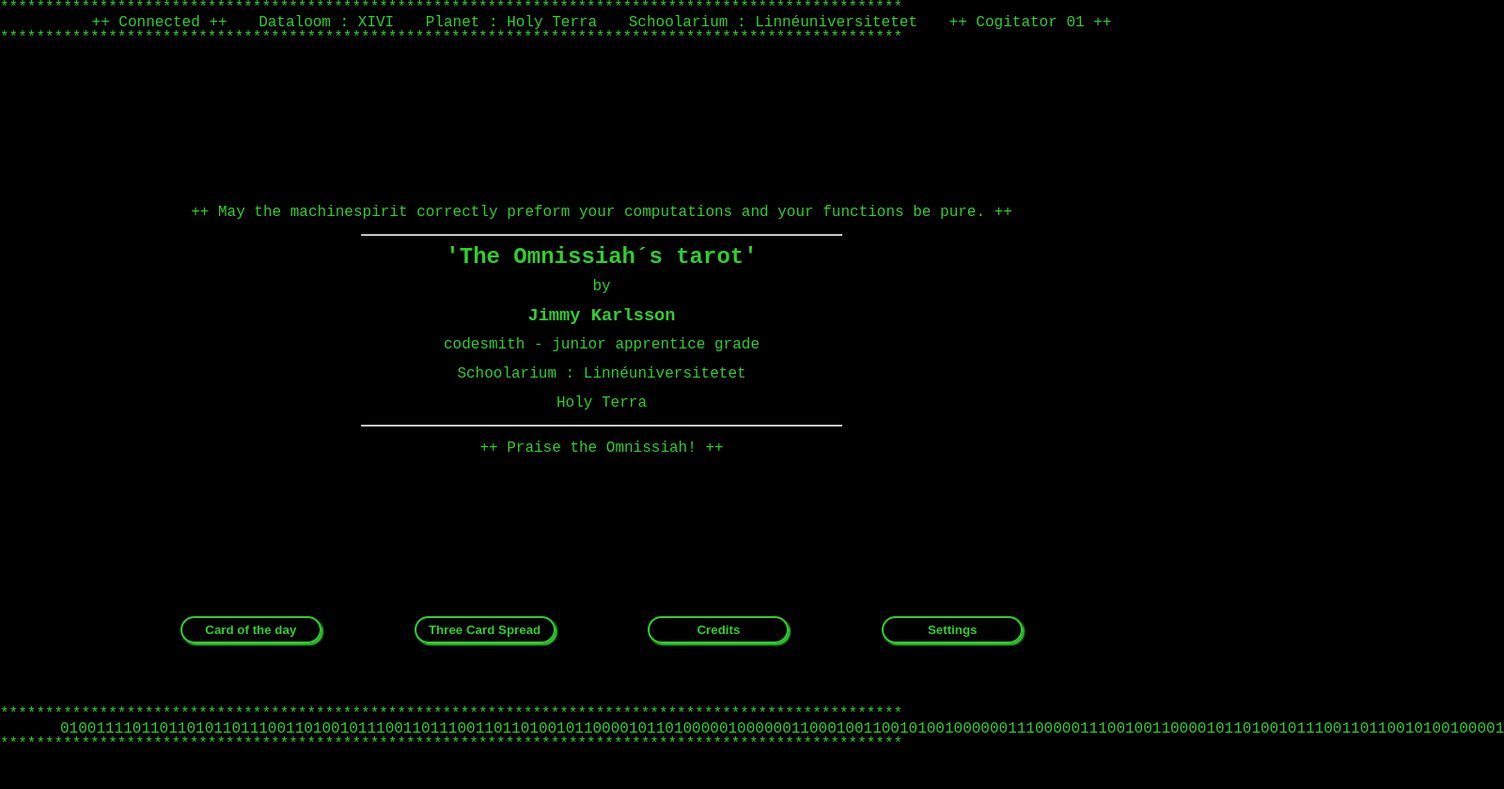
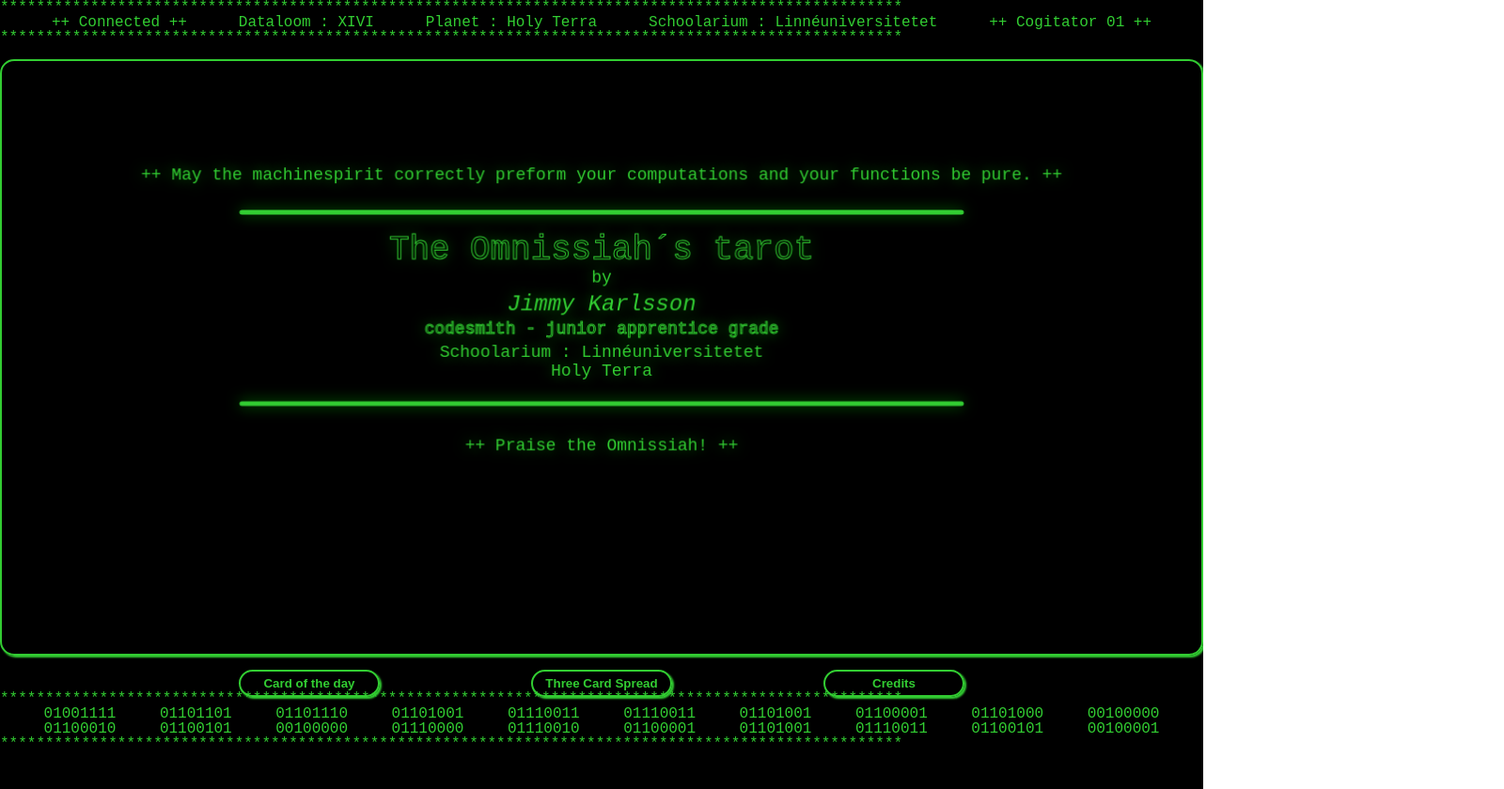
Before and after one commit to jk224jv/tarotAsWebsite, a website built with Vite: page src/index.html in a window 1280 px wide. Both pictures are taken after a click on the button "Credits". Shown: the whole page at 94% size, 1600 px wide, since content can reach past the window. Before the commit the page ends 801 px from the top, so only its background shows below. Built offline with nearby package versions, Linux system fonts and the light colour scheme.

Commit message:
fix typo

```diff
--- a/src/css/common.css
+++ b/src/css/common.css
@@ -17,8 +17,8 @@ html{
   line-height: 1rem;
   color: var(--color);
   width: 100%;
-  min-width: 680px;
-  min-height: 480px;
+  min-width: 1024px;
+  min-height: 840px;
   height: 100%;
 }
 
@@ -26,7 +26,7 @@ body {
   height: 100%;
   background: linear-gradient(var(--background-color) 100%, rgba(16, 16, 16, 0.2) 50%), linear-gradient(90deg, rgba(255, 0, 0, 0.03), rgba(0, 255, 0, 0.02), rgba(0, 0, 255, 0.03));
 	background-size: 100% 3px, 6px 100%;
-  background-color: black;
+  background-position: center;
   overflow: hidden;
   display: grid;
   gap: 15px;
@@ -56,11 +56,9 @@ main {
 }
 
 .topline{
-  width: calc(90%);
-  margin-left: 5%;
+  width: calc(100%);
   display:flex;
   flex-flow: row;
-  flex-wrap: nowrap;
   justify-content: space-evenly;
 }
 
@@ -110,7 +108,8 @@ canvas,
   border-style: solid;
   width: 90%;
   height: calc(80%);
-  margin-left: 5%;
+  margin-left: auto;
+  margin-right: auto;
 }
 
 #credits {
@@ -130,3 +129,9 @@ canvas,
 .hidden {
   display: none !important;
 }
+
+@media screen and (max-width: 1400px) {
+  canvas{
+    width: 100%;
+  }
+}
--- a/src/index.html
+++ b/src/index.html
@@ -29,25 +29,11 @@
       If not for the sake of this application, do it to secure your device.
     </p>
 
-    <div id="credits" class="hidden">
-      <p>++ May the machinespirit correctly preform your computations and your functions be pure. ++</p>
-      <hr>
-      <h2>'The Omnissiah´s tarot'</h2>
-      <p>by</p>
-      <h3>Jimmy Karlsson </h3>
-      <p class="italic">codesmith - junior apprentice grade</p>
-      <p>Schoolarium : Linnéuniversitetet</p>
-      <p>Holy Terra</p>
-      <hr>
-      <p>++ Praise the Omnissiah! ++</p>
-    </div>
-
     <canvas id="surface" class=""></canvas>
     <div class="buttons">
       <button class="command" id="cardOfTheDay">Card of the day</button>
       <button class="command" id="threeCardSpread">Three Card Spread</button>
       <button class="command" id="exit">Credits</button>
-      <button class="command" id="settings">Settings</button>
     </div>
   </main>
 
@@ -64,6 +50,8 @@
       <p>01100001</p>
       <p>01101000</p>
       <p>00100000</p>
+    </div>
+    <div class="topline">
       <p>01100010</p>
       <p>01100101</p>
       <p>00100000</p>
--- a/src/js/index.js
+++ b/src/js/index.js
@@ -31,12 +31,10 @@ function main () {
   const btnCardOftheDay = document.querySelector('#cardOfTheDay')
   const btnThreeCardsSpread = document.getElementById('threeCardSpread')
   const btnExit = document.getElementById('exit')
-  const btnSetting = document.getElementById('settings')
 
   btnCardOftheDay.addEventListener('click', cardOftheDay)
   btnThreeCardsSpread.addEventListener('click', threeCardsSpread)
   btnExit.addEventListener('click', exit)
-  btnSetting.addEventListener('click', settings)
 
   const hrLines = document.getElementsByClassName('line')
 
@@ -75,7 +73,7 @@ function applySettings () {
   tarotDeck.settings.canvasHeight = canvas.height
   tarotDeck.settings.canvasWidth = canvas.width
   tarotDeck.settings.cardsHeight = canvas.height * 0.7
-  tarotDeck.settings.cardsWidth = Math.floor((canvas.width) / 5)
+  tarotDeck.settings.cardsWidth = Math.max(Math.floor((canvas.width) / 5), (60 * 4 + 5))
   console.log(tarotDeck.settings.cardsWidth)
 }
 
@@ -97,10 +95,43 @@ function threeCardsSpread () {
  * Displays the credits... The Omnissiah have to be blessed somewhere.
  */
 function exit () {
-  const divCredits = document.getElementById('credits')
+  tarotDeck.clear()
   const canvas = document.getElementById('surface')
-  canvas.classList.toggle('hidden')
-  divCredits.classList.toggle('hidden')
+  const ctx = canvas.getContext('2d')
+  ctx.strokeStyle = 'limegreen'
+  ctx.fillStyle = 'limegreen'
+  ctx.shadowColor = 'green'
+  ctx.shadowBlur = 15
+  const xOrigin = Math.floor(canvas.width / 2)
+  const yOringin = Math.floor(canvas.height / 5)
+  ctx.font = '18px monospace'
+  ctx.textAlign = 'center'
+  ctx.fillText('++ May the machinespirit correctly preform your computations and your functions be pure. ++', xOrigin, yOringin)
+  ctx.lineWidth = 5
+  ctx.lineCap = 'round'
+  ctx.beginPath()
+  ctx.moveTo(Math.floor(canvas.width * 0.2), yOringin + 35)
+  ctx.lineTo(Math.floor(canvas.width * 0.8), yOringin + 35)
+  ctx.stroke()
+
+  ctx.font = '36px monospace'
+  ctx.lineWidth = 1
+  ctx.strokeText('The Omnissiah´s tarot', xOrigin, yOringin + 85)
+  ctx.font = '18px monospace'
+  ctx.fillText('by', xOrigin, yOringin + 110)
+  ctx.font = 'italic 24px monospace'
+  ctx.fillText('Jimmy Karlsson', xOrigin, yOringin + 140)
+  ctx.font = ' 18px monospace'
+  ctx.strokeText('codesmith - junior apprentice grade', xOrigin, yOringin + 165)
+  ctx.fillText('Schoolarium : Linnéuniversitetet', xOrigin, yOringin + 190)
+  ctx.fillText('Holy Terra', xOrigin, yOringin + 210)
+  ctx.fillText('++ Praise the Omnissiah! ++', xOrigin, yOringin + 290)
+  ctx.lineWidth = 5
+  ctx.lineCap = 'round'
+  ctx.beginPath()
+  ctx.moveTo(Math.floor(canvas.width * 0.2), yOringin + 240)
+  ctx.lineTo(Math.floor(canvas.width * 0.8), yOringin + 240)
+  ctx.stroke()
 }
 /**
  * Display settings form and handle new settings.
--- a/src/js/tarotdeck.js
+++ b/src/js/tarotdeck.js
@@ -499,7 +499,7 @@ export const tarotDeck = {
 
     19: {
       name: 'The Moon',
-      uprighth: 'Unconsciousness, illusions, intuition',
+      upright: 'Unconsciousness, illusions, intuition',
       reversed: 'Confusion, fear, misinterpretation'
     },
 
@@ -597,6 +597,8 @@ export const tarotDeck = {
   writeCardFrame (x, y) {
     const canvas = document.getElementById('surface')
     const ctx = canvas.getContext('2d')
+    ctx.shadowColor = 'green'
+    ctx.shadowBlur = 15
     ctx.lineWidth = 0.1
     ctx.globalAlpha = 1
     ctx.fillStyle = this.settings.textColor
@@ -613,10 +615,13 @@ export const tarotDeck = {
    */
   writeCardContent (x, y, pulledCard, significance) {
     const ctx = document.getElementById('surface').getContext('2d')
+    ctx.shadowColor = ''
+    ctx.shadowBlur = 0
     let cardSuit = ''
     let cardSuitIcon = ''
     let card = 0
     let turned = ''
+    const iconSize = this.settings.cardsWidth / 5
 
     // get position of card significance and write
     ctx.font = '24px monospace'
@@ -674,21 +679,32 @@ export const tarotDeck = {
     if (pulledCard < 56) {
       for (let i = 0; i < this.cardsTemplate[card].top; i++) {
         ctx.drawImage(cardSuitIcon,
-          (x + 15 + 60 * i),
-          y + 15)
+          (x + iconSize / 4 + iconSize * i),
+          y + iconSize / 4)
       }
     }
 
     // get to location for Center Icons and write
     if (pulledCard > 56) {
       const cultLogo = document.getElementById('center')
-      ctx.drawImage(cultLogo, x + Math.floor(this.settings.cardsWidth / 2) - 60, y + Math.floor(this.settings.cardsHeight / 2) - 60, 120, 120)
+      ctx.drawImage(
+        cultLogo,
+        x + Math.floor(this.settings.cardsWidth / 2) - iconSize,
+        y + Math.floor(this.settings.cardsHeight / 2) - 60,
+        120, 120)
+    } else if (card > 10) {
+      ctx.fillText(
+        `${this.cardsTemplate[card].center}`,
+        x + Math.floor(this.settings.cardsWidth / 2),
+        y + Math.floor(this.settings.cardsHeight / 2)
+      )
     } else {
       const icons = this.cardsTemplate[card].center
       for (let i = 0; i < icons; i++) {
-        ctx.drawImage(cardSuitIcon,
-          (x + Math.floor(this.settings.cardsWidth / 2) - (icons * 30) + (60 * i)),
-          y + Math.floor(this.settings.cardsHeight / 2) - 30)
+        ctx.drawImage(
+          cardSuitIcon,
+          (x + Math.floor(this.settings.cardsWidth / 2) - (icons * (iconSize / 2)) + (iconSize * i)),
+          y + Math.floor(this.settings.cardsHeight / 2) - iconSize / 2)
       }
     }
 
@@ -698,16 +714,18 @@ export const tarotDeck = {
       for (let i = 0; i < this.cardsTemplate[card].bottom; i++) {
         ctx.drawImage(
           cardSuitIcon,
-          (x + this.settings.cardsWidth - 15 - (icons * 60) + (60 * i)),
-          (y + this.settings.cardsHeight - 75))
+          (x + this.settings.cardsWidth - (iconSize / 3) - (icons * iconSize) + (iconSize * i)),
+          (y + this.settings.cardsHeight - (iconSize * 1.5)))
       }
     }
 
     // get to location of description and write
+    console.log(`${cardSuit} ${card} ${turned}`)
     try {
       ctx.fillText(this[cardSuit][card][turned],
         x + this.settings.cardsWidth / 2,
-        y + this.settings.cardsHeight + 25)
+        y + this.settings.cardsHeight + 35,
+        this.settings.cardsWidth * 1.5)
     } catch (error) {
       console.error(`Error : trying to located ${card}, ${cardSuit}, ${turned}`)
     }
@@ -751,7 +769,7 @@ export const tarotDeck = {
     for (let i = 0; i < this.pulledCards.length; i++) {
       this.writeCard(
         Math.floor((0.5 * xDistance) + (1.5 * xDistance * i)),
-        this.settings.canvasHeight * 0.15,
+        this.settings.canvasHeight * 0.15 + ((i % 2) * 20),
         this.pulledCards[i], significance[i])
     }
   },
```
Also changed, not shown: src/images/background_image20.jpg (added).
